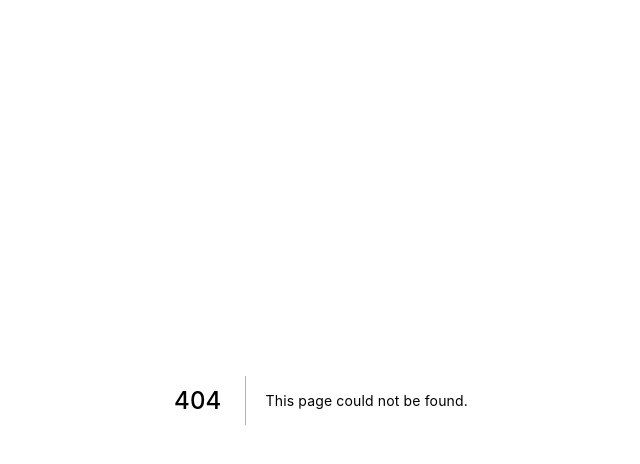
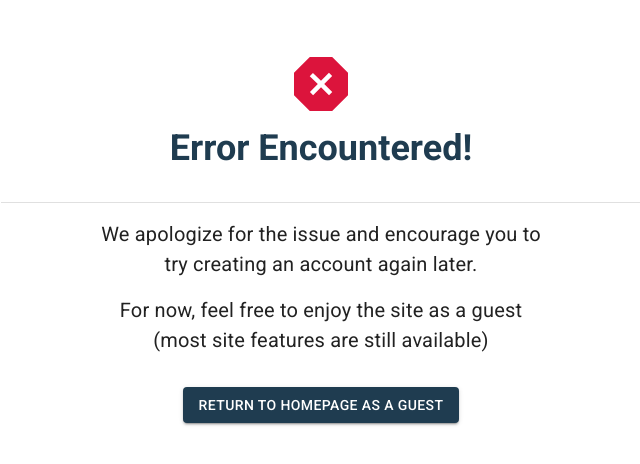
Before and after one commit to JasonXB/local-eats, a Next.js app: page /auth/signupError in a window 1280 px wide. Before the commit this address had no page. Shown: the top 464 px of the page, without its empty margins (319-959 px from the left). Built offline with nearby package versions, Linux system fonts and the light colour scheme.

Commit message:
Set up error handling for /signup

```diff
--- a/package.json
+++ b/package.json
@@ -21,6 +21,7 @@
     "mongodb": "^4.3.1",
     "next": "12.0.7",
     "next-auth": "^4.1.2",
+    "password-generator": "^2.3.2",
     "react": "17.0.2",
     "react-dom": "17.0.2",
     "react-flags-select": "^2.1.2",
--- /dev/null
+++ b/pages/auth/signupError.js
@@ -0,0 +1,62 @@
+import React, { useState, useRef } from "react";
+import { Typography, Box, Stack, Divider, Button } from "@mui/material"; // prettier-ignore
+import { mix } from "../../styles/styleMixins";
+
+export default function UseFormControl() {
+  const inputRef = useRef(); // access field value with inputRef.current.value
+  return (
+    <>
+      <Box sx={{ ...mix.flexRow, justifyContent: "center" }}>
+        <Stack sx={styles.container}>
+          <svg
+            xmlns="http://www.w3.org/2000/svg"
+            width="54"
+            height="54"
+            viewBox="0 0 24 24"
+          >
+            <path
+              fill="crimson"
+              d="M16.971 0h-9.942l-7.029 7.029v9.941l7.029 7.03h9.941l7.03-7.029v-9.942l-7.029-7.029zm-1.402 16.945l-3.554-3.521-3.518 3.568-1.418-1.418 3.507-3.566-3.586-3.472 1.418-1.417 3.581 3.458 3.539-3.583 1.431 1.431-3.535 3.568 3.566 3.522-1.431 1.43z"
+            />
+          </svg>
+          <Typography sx={styles.header} color="primary" variant="h2">
+            Error Encountered!
+          </Typography>
+          <Divider sx={{ width: "100%", my: 2 }} />
+          <Typography sx={styles.para}>
+            {" "}
+            We apologize for the issue and encourage you to try creating an
+            account again later.
+          </Typography>
+          <Typography sx={styles.para}>
+            For now, feel free to enjoy the site as a guest (most site features are still available)
+          </Typography>
+          <Button variant="contained" sx={{ mt: 2 }} href="/">
+            Return to homepage as a guest
+          </Button>
+        </Stack>
+      </Box>
+    </>
+  );
+}
+const styles = {
+  container: {
+    width: "80%",
+    maxWidth: "40rem",
+    height: "60vh",
+    ...mix.flexColumn,
+    justifyContent: "center",
+  },
+  header: {
+    fontWeight: 600,
+    textAlign: "center",
+    my: 2,
+    maxWidth: "50ch",
+  },
+  para: {
+    maxWidth: "40ch",
+    textAlign: "center",
+    fontSize: "1.25rem",
+    mb: 2,
+  },
+};
--- a/pages/auth/verify-email.js
+++ b/pages/auth/verify-email.js
@@ -27,6 +27,7 @@ export default function verifyEmail() {
       });
       // If account creation succeeds, clear out the localStorage data we saved
       localStorage.removeItem("pendingEmailData");
+      //! Reroute to homepage while logged in and render a message saying new account created
     } catch (error) {
       console.error(error);
     }
--- a/styles/styleMixins.js
+++ b/styles/styleMixins.js
@@ -86,4 +86,5 @@ export const mix = {
       [theme.breakpoints.down(BPname)]: { display: "none" },
     };
   },
+
 };
```
Also changed, not shown: pages/api/auth/[...nextauth].js (+4 -4 lines), pages/api/auth/forgotPassword.js (added, +51 -0 lines), pages/api/auth/signupP1.js (+10 -12 lines), pages/auth/signup.js (+11 -13 lines), pages/testError.js (deleted, +0 -17 lines), 1 other file (tests, documents, lock files or other folders).
